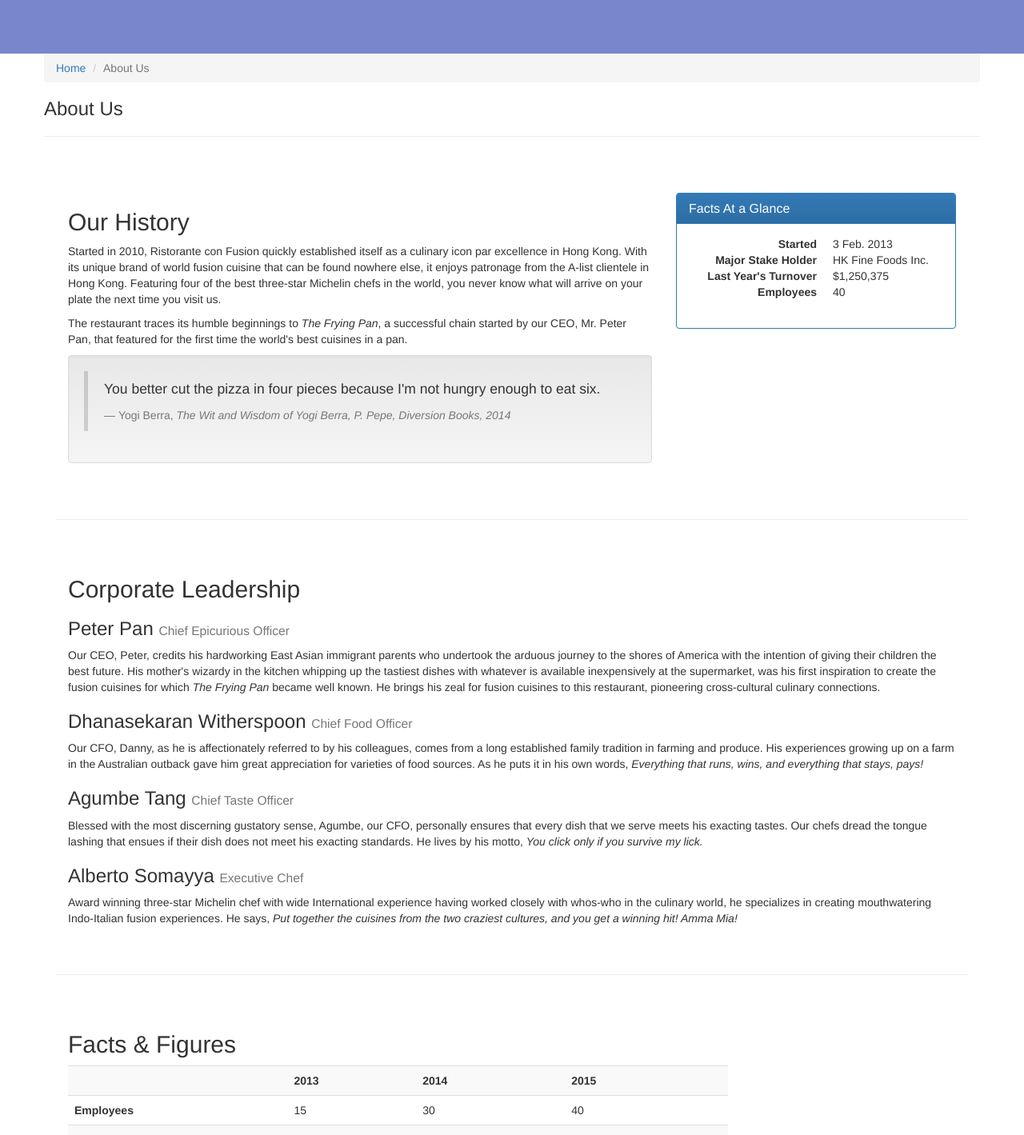
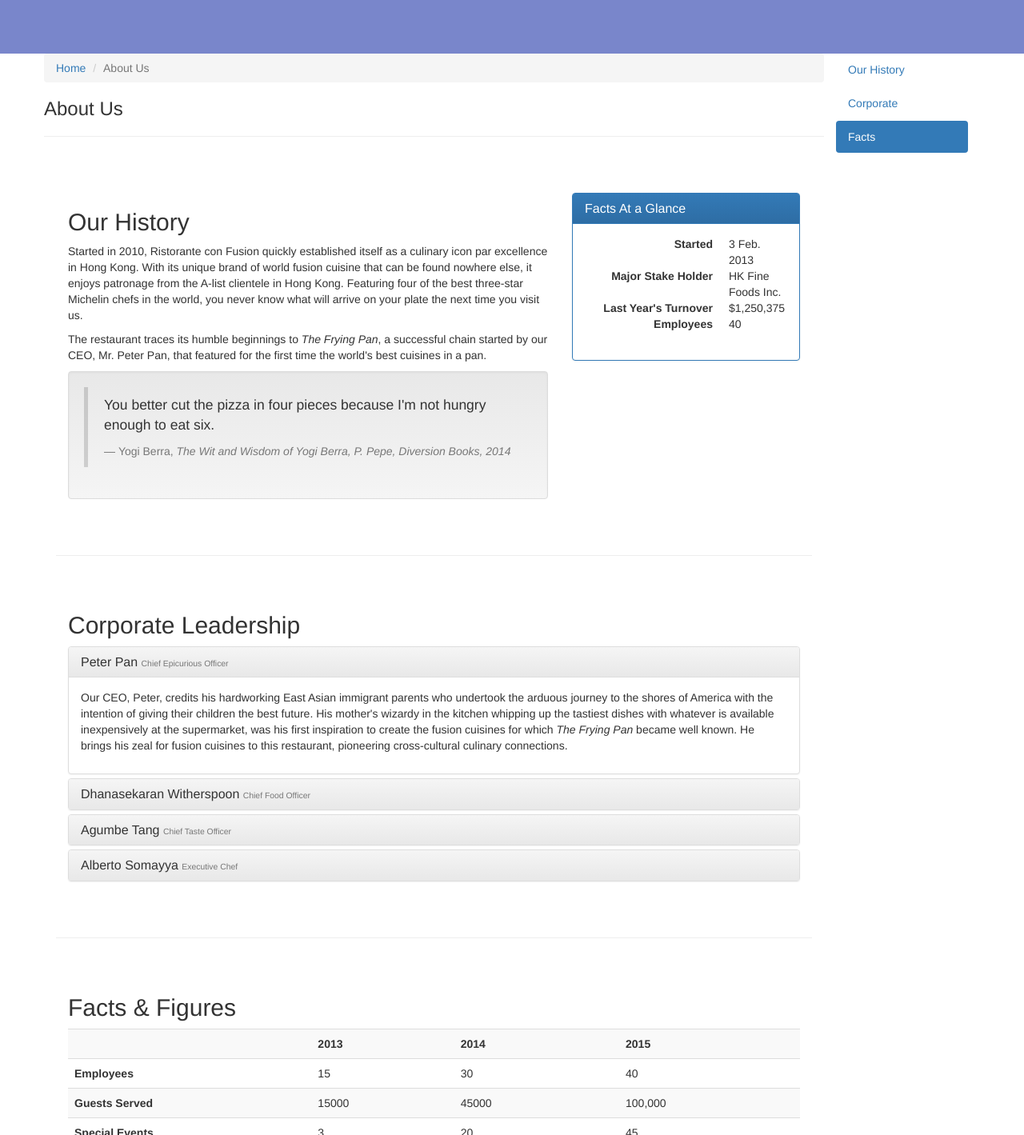
Before and after one commit to Seandor/Coursera-angular, a website: page front-end-tools/conFusion/aboutus.html in a window 1280 px wide. Shown: the part 392-1811 px from the top of the page at 80% size. Drawn offline with nearby package versions, Linux system fonts and the light colour scheme.

Commit message:
week3 in progress

```diff
--- a/front-end-tools/conFusion/aboutus.html
+++ b/front-end-tools/conFusion/aboutus.html
@@ -23,7 +23,7 @@
     <![endif]-->
 </head>
 
-<body>
+<body data-spy="scroll" data-target="#myScrollspy" data-offset="200">
     <nav class="navbar navbar-inverse navbar-fixed-top" role="navigation">
         <div class="container">
             <div class="navbar-header">
@@ -81,6 +81,8 @@
 
     <div class="container">
         <div class="row">
+            <div class="col-xs-12 col-sm-10">
+                <div class="row">
                     <div class="col-xm-12">
                         <ol class="breadcrumb">
                           <li><a href="index.html">Home</a></li>
@@ -93,8 +95,8 @@
                     </div>
                 </div>
 
-        <div class="row row-content">
-            <div class="col-xs-12 col-sm-8">
+                <div id="history" class="row row-content">
+                    <div class="col-xs-12 col-sm-6 col-lg-8">
                         <h2>Our History</h2>
                         <p>Started in 2010, Ristorante con Fusion quickly established itself as a culinary icon par excellence in Hong Kong. With its unique brand of world fusion cuisine that can be found nowhere else, it enjoys patronage from the A-list clientele in Hong Kong.  Featuring four of the best three-star Michelin chefs in the world, you never know what will arrive on your plate the next time you visit us.</p>
                         <p>The restaurant traces its humble beginnings to <em>The Frying Pan</em>, a successful chain started by our CEO, Mr. Peter Pan, that featured for the first time the world's best cuisines in a pan.</p>
@@ -107,7 +109,7 @@
                             </blockquote>
                         </div>
                     </div>
-            <div class="col-xs-12 col-sm-4">
+                    <div class="col-xs-12 col-sm-6 col-lg-4">
                         <div class="panel panel-primary">
                             <div class="panel-heading">
                                 <h3 class="panel-title">Facts At a Glance</h3>
@@ -128,26 +130,84 @@
                     </div>
                 </div>
 
-
-        <div class="row row-content">
+                <div id="corporate" class="row row-content">
                     <div class="col-xs-12">
                         <h2>Corporate Leadership</h2>
-                <h3>Peter Pan <small>Chief Epicurious Officer</small></h3>
+                        <div class="panel-group" id="accordion" role="tablist" aria-multiselectable="true">
+                            <div class="panel panel-default">
+                                <div class="panel-heading" role="tab" id="headingPeter">
+                                    <h3 class="panel-title">
+                                        <a role="button" data-toggle="collapse"
+                                             data-parent="#accordion" href="#peter"
+                                             aria-expanded="true" aria-controls="peter">
+                                            Peter Pan <small>Chief Epicurious Officer</small></a>
+                                    </h3>
+                                </div>
+                                <div role="tabpanel" class="panel-collapse collapse in"
+                                     id="peter"    aria-labelledby="headingPeter">
+                                    <div class="panel-body">
                                         <p>Our CEO, Peter, credits his hardworking East Asian immigrant parents who undertook the arduous journey to the shores of America with the intention of giving their children the best future. His mother's wizardy in the kitchen whipping up the tastiest dishes with whatever is available inexpensively at the supermarket, was his first inspiration to create the fusion cuisines for which <em>The Frying Pan</em> became well known. He brings his zeal for fusion cuisines to this restaurant, pioneering cross-cultural culinary connections.</p>
-                <h3>Dhanasekaran Witherspoon <small>Chief Food Officer</small></h3>
-                <p>Our CFO, Danny, as he is affectionately referred to by his colleagues, comes from a long established family tradition in farming and produce. His experiences growing up on a farm in the Australian outback gave him great appreciation for varieties of food sources. As he puts it in his own words, <em>Everything that runs, wins, and everything that stays, pays!</em></p>
-                <h3>Agumbe Tang <small>Chief Taste Officer</small></h3>
-                <p>Blessed with the most discerning gustatory sense, Agumbe, our CFO, personally ensures that every dish that we serve meets his exacting tastes. Our chefs dread the tongue lashing that ensues if their dish does not meet his exacting standards. He lives by his motto, <em>You click only if you survive my lick.</em></p>
-                <h3>Alberto Somayya <small>Executive Chef</small></h3>
-                <p>Award winning three-star Michelin chef with wide International experience having worked closely with whos-who in the culinary world, he specializes in creating mouthwatering Indo-Italian fusion experiences. He says, <em>Put together the cuisines from the two craziest cultures, and you get a winning hit! Amma Mia!</em></p>
+                                    </div>
+                                </div>
+                            </div>
+                            <div class="panel panel-default">
+                                <div class="panel-heading" role="tab" id="headingDanny">
+                                    <h3 class="panel-title">
+                                        <a class="collapsed" role="button" data-toggle="collapse"
+                                             data-parent="#accordion" href="#danny"
+                                             aria-expanded="false" aria-controls="danny">
+                                            Dhanasekaran Witherspoon <small>Chief Food Officer</small></a>
+                                    </h3>
+                                </div>
+                                <div role="tabpanel" class="panel-collapse collapse"
+                                     id="danny"    aria-labelledby="headingDanny">
+                                    <div class="panel-body">
+                                        <p>Our CFO, Danny, as he is affectionately referred to by his colleagues, comes from a long established family tradition in farming and produce. His experiences growing up on a farm in the Australian outback gave him great appreciation for varieties of food sources. As he puts it in his own words, <em>Everything that runs, wins, and everything that stays, pays!</em></em></p>
+                                    </div>
+                                </div>
+                            </div>
+                            <div class="panel panel-default">
+                                <div class="panel-heading" role="tab" id="headingAgumbe">
+                                    <h3 class="panel-title">
+                                        <a class="collapsed" role="button" data-toggle="collapse"
+                                             data-parent="#accordion" href="#agumbe"
+                                             aria-expanded="false" aria-controls="agumbe">
+                                            Agumbe Tang <small>Chief Taste Officer</small></a>
+                                    </h3>
+                                </div>
+                                <div role="tabpanel" class="panel-collapse collapse"
+                                     id="agumbe"    aria-labelledby="headingAgumbe">
+                                    <div class="panel-body">
+                                        <p>Blessed with the most discerning gustatory sense, Agumbe, our CFO, personally ensures that every dish that we serve meets his exacting tastes. Our chefs dread the tongue lashing that ensues if their dish does not meet his exacting standards. He lives by his motto, <em>You click only if you survive my lick.</em></em></p>
+                                    </div>
+                                </div>
+                            </div>
+                            <div class="panel panel-default">
+                                <div class="panel-heading" role="tab" id="headingAlberto">
+                                    <h3 class="panel-title">
+                                        <a class="collapsed" role="button" data-toggle="collapse"
+                                             data-parent="#accordion" href="#alberto"
+                                             aria-expanded="false" aria-controls="alberto">
+                                            Alberto Somayya <small>Executive Chef</small></a>
+                                    </h3>
+                                </div>
+                                <div role="tabpanel" class="panel-collapse collapse"
+                                     id="alberto"    aria-labelledby="headingAlberto">
+                                    <div class="panel-body">
+                                        <p>Award winning three-star Michelin chef with wide International experience having worked closely with whos-who in the culinary world, he specializes in creating mouthwatering Indo-Italian fusion experiences. He says, <em>Put together the cuisines from the two craziest cultures, and you get a winning hit! Amma Mia!</em></em></p>
+                                    </div>
+                                </div>
+                            </div>
+
+                        </div>
                     </div>
                     <div>
                         <p style="padding:20px;"></p>
                     </div>
                 </div>
 
-        <div class="row row-content">
-            <div class="col-xs-12 col-sm-9">
+                <div id="facts" class="row row-content">
+                    <div class="col-xs-12">
                         <h2>Facts &amp; Figures</h2>
                         <div class="table-responsive">
                             <table class="table table-striped">
@@ -188,7 +248,16 @@
                         <p style="padding:20px;"></p>
                     </div>
                 </div>
+            </div>
 
+            <nav class="hidden-xs col-sm-2" id="myScrollspy">
+                <ul class="nav nav-pills nav-stacked" data-spy="affix" data-offset-top="400">
+                    <li><a href="#history">Our History</a></li>
+                    <li><a href="#corporate">Corporate</a></li>
+                    <li><a href="#facts">Facts</a></li>
+                </ul>
+            </nav>
+        </div>
     </div>
 
     <footer class="row-footer">
--- a/front-end-tools/conFusion/css/style.css
+++ b/front-end-tools/conFusion/css/style.css
@@ -61,3 +61,14 @@ body {
 .navbar-inverse .navbar-nav > .open .dropdown-menu > li > a:hover {
 	color: #000000;
 }
+
+.tab-content {
+	border-left: 1px solid #ddd;
+	border-right: 1px solid #ddd;
+	border-bottom: 1px solid #ddd;
+	padding: 10px;
+}
+
+.affix {
+    top:100px;
+}
```
Also changed, not shown: front-end-tools/notes.md (+6 -0 lines). Lines whose indentation alone changed are shown as unchanged.
